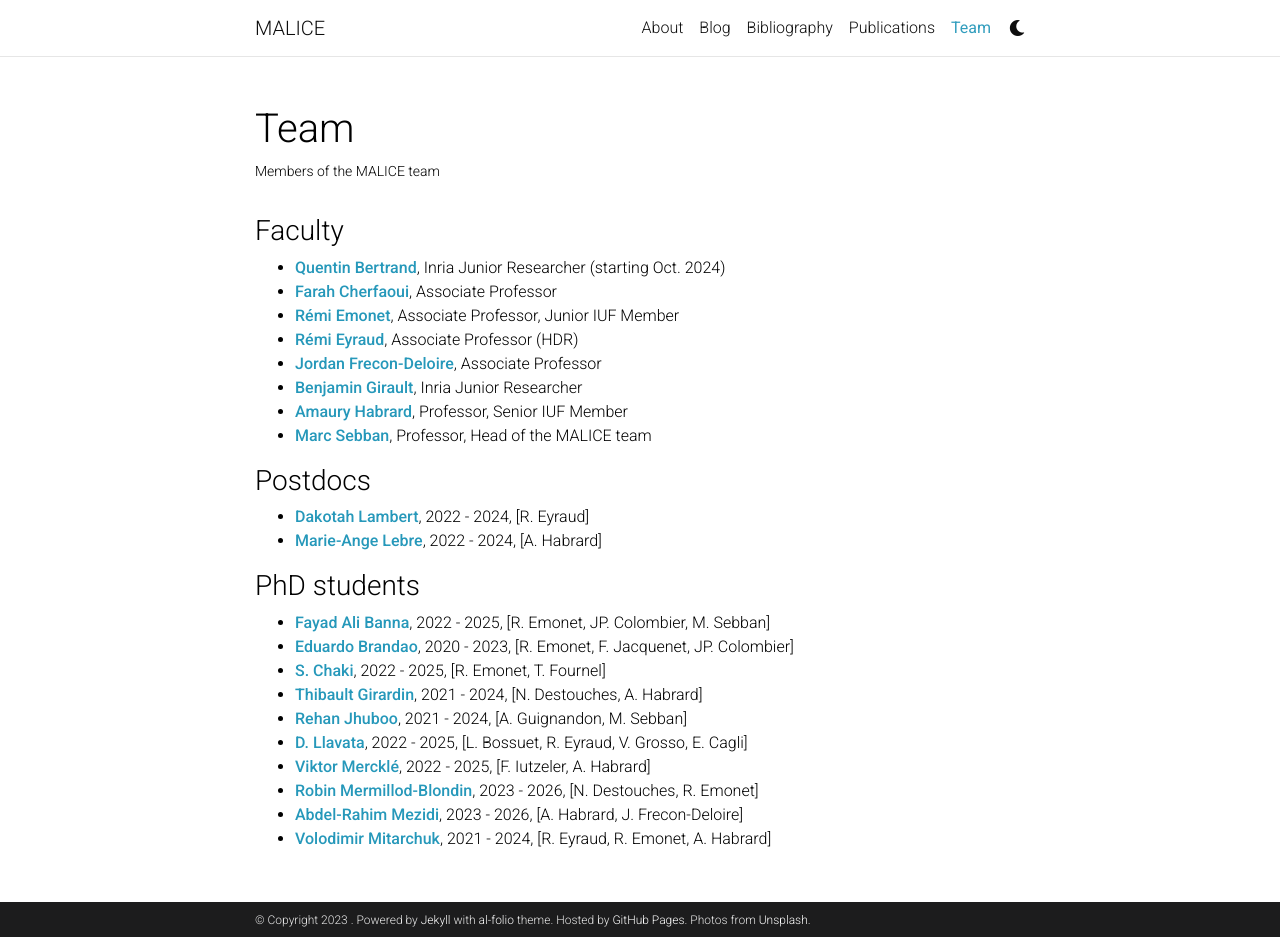
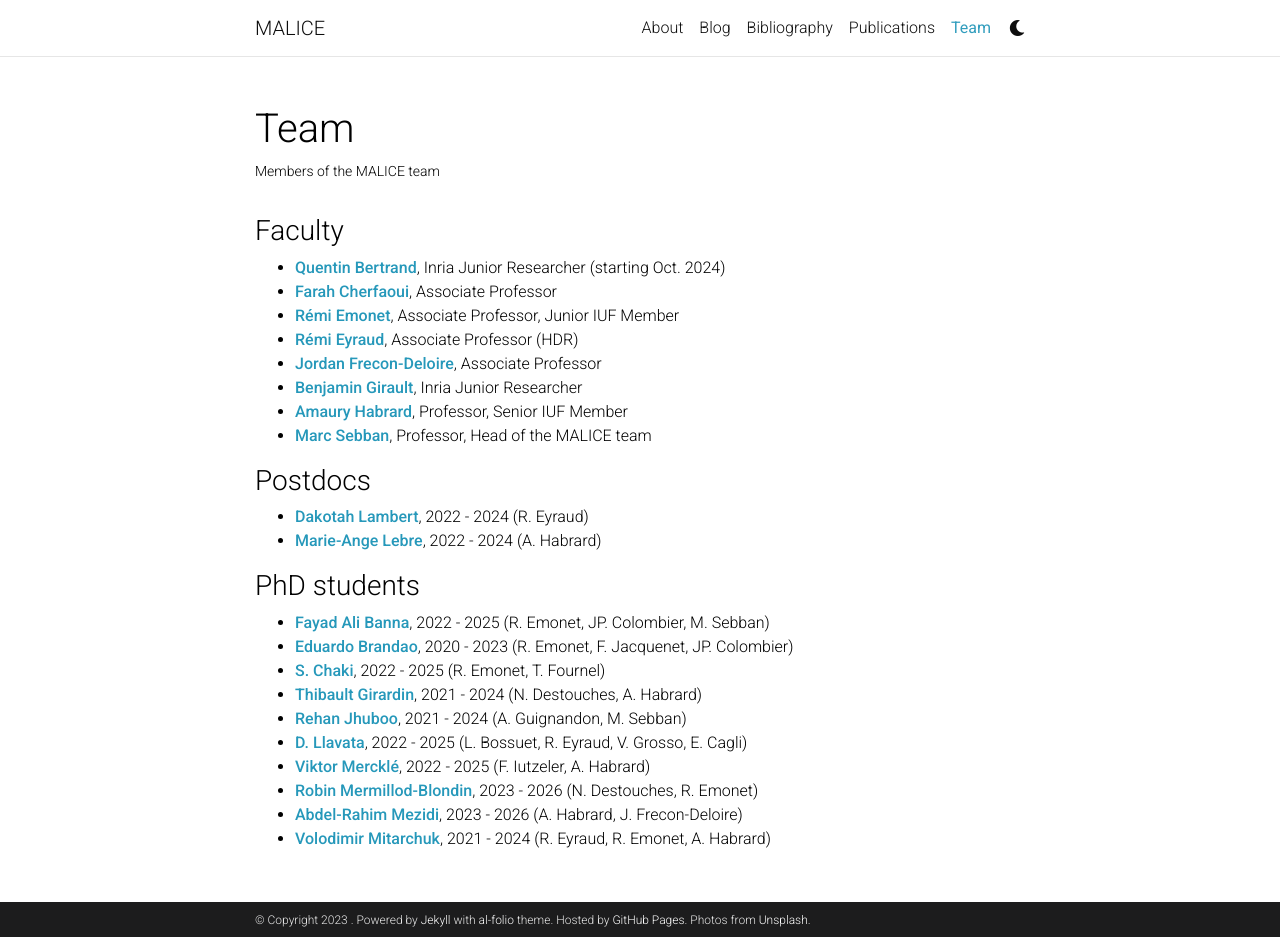
Before and after one commit to labhc-malice/labhc-malice.github.io, a Jekyll site: the page built from _pages/team.md, in a window 1280 px wide and 937 px high. Built offline with Jekyll 4.4.1, drawn with Linux system fonts in a browser that asks for light colours; comment, search, counter and statistics services are not loaded; a style sheet for code colours, icons or effects is not loaded.

Commit message:
new team display

```diff
--- a/_pages/team.md
+++ b/_pages/team.md
@@ -27,8 +27,8 @@ nav_order: 5
   {% for postdoc in postdocs %}
     <li>
       <strong><a href="{{ postdoc.url }}" target="_blank">{{ postdoc.firstname }} {{ postdoc.lastname }}</a></strong>,
-      {{ postdoc.starting_date }} - {{ postdoc.end_date}},
-      [{% for supervisor in postdoc.supervisor %}{{ supervisor }}{% if forloop.last %}{% else %}, {% endif %}{% endfor %}]<br>
+      {{ postdoc.starting_date }} - {{ postdoc.end_date}}
+      ({% for supervisor in postdoc.supervisor %}{{ supervisor }}{% if forloop.last %}{% else %}, {% endif %}{% endfor %})<br>
     </li>
   {% endfor %}
 </ul>
@@ -41,8 +41,8 @@ nav_order: 5
   {% for student in phd_students %}
     <li>
       <strong><a href="{{ student.url }}" target="_blank">{{ student.firstname }} {{ student.lastname }}</a></strong>,
-      {{ student.starting_date }} - {{ student.end_date}},
-      [{% for supervisor in student.supervisor %}{{ supervisor }}{% if forloop.last %}{% else %}, {% endif %}{% endfor %}]<br>
+      {{ student.starting_date }} - {{ student.end_date}}
+      ({% for supervisor in student.supervisor %}{{ supervisor }}{% if forloop.last %}{% else %}, {% endif %}{% endfor %})<br>
     </li>
   {% endfor %}
 </ul>
```
